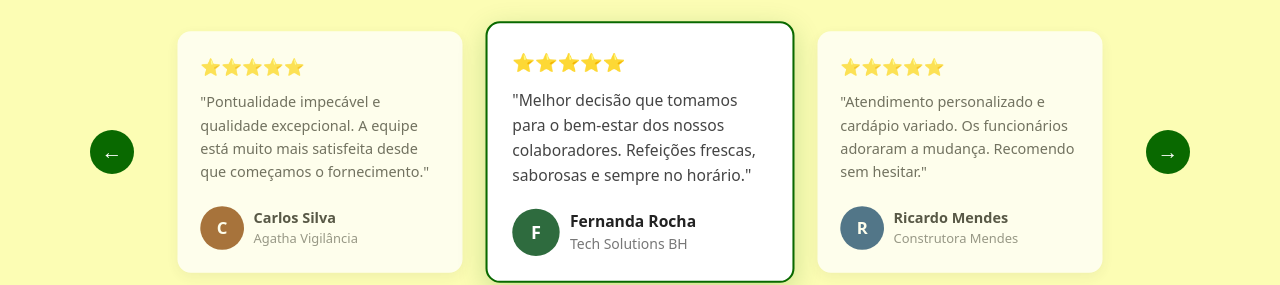
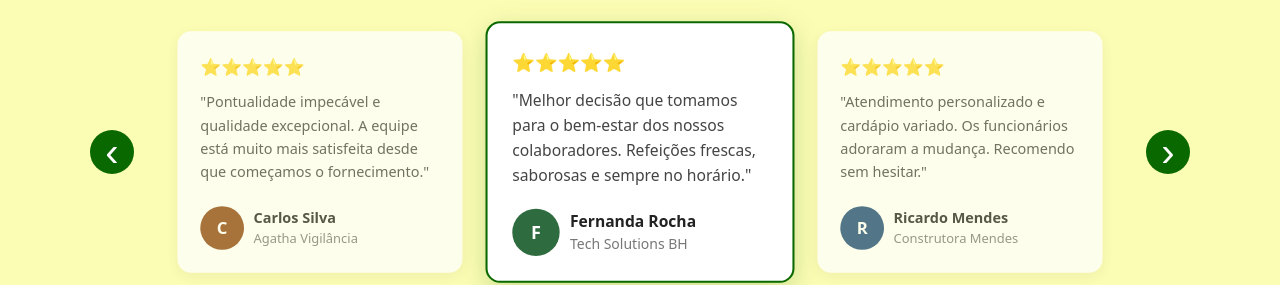
Before and after one commit to Guelmcf/Landing-page-sau, a React (Vite) app: page / in a window 1280 px wide. Shown: the part 3580-3865 px from the top of the page. Built offline with nearby package versions, Linux system fonts and the light colour scheme.

Commit message:
tentei resolver as setinha, deu certo nn

```diff
--- a/src/components/clients.css
+++ b/src/components/clients.css
@@ -49,16 +49,23 @@
     border-radius: 50%;
     width: 44px;
     height: 44px;
-    font-size: 1.3rem;
+    font-size: 2.5rem;
     cursor: pointer;
-    flex-shrink: 0;
     transition: background-color 0.2s;
 
     display: flex;
-    flex-direction: row;
     justify-content: center;
     align-items: center;
-    text-align: center;
+    padding: 0;
+    line-height: 1;
+}
+
+.carrousel-btn-span {
+    display: flex;
+    justify-content: center;
+    align-items: center;
+    line-height: 1;
+
 }
 
 .carousel-btn:hover {
--- a/src/components/clients.tsx
+++ b/src/components/clients.tsx
@@ -74,7 +74,7 @@ function Clientes() {
             {/* CARROSSEL */}
             <div className="carousel-section">
                 <button className="carousel-btn" onClick={prev} aria-label="Anterior">
-                    &#8592;
+                <span className='carrousel-btn-span'>&#8249;</span>
                 </button>
 
                 <div className="reviews-track">
@@ -99,7 +99,7 @@ function Clientes() {
                 </div>
 
                 <button className="carousel-btn" onClick={next} aria-label="Próximo">
-                    &#8594;
+                    <span className='carrousel-btn-span'>&#8250;</span>
                 </button>
             </div>
 
```
